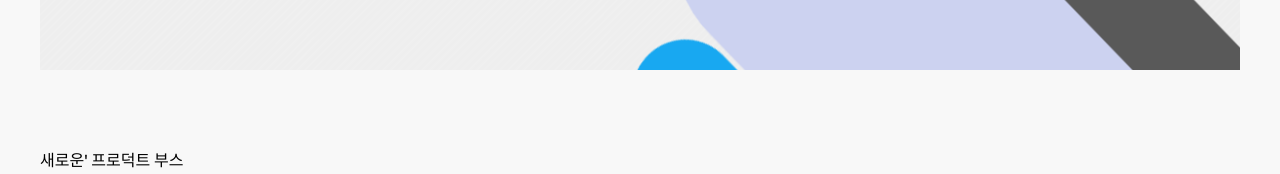
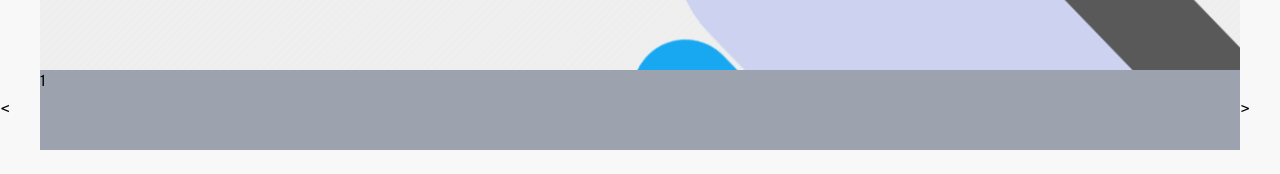
Before and after one commit to mandoong/HAJA-react, a React (Create React App) app: page / in a window 1280 px wide. Shown: the part 534-708 px from the top of the page. Built offline with nearby package versions, Linux system fonts and the light colour scheme.

Commit message:
슬라이더 추가

```diff
--- /dev/null
+++ b/src/components/basic/slider/mySlider.jsx
@@ -0,0 +1,63 @@
+import { useCallback, useEffect, useRef, useState } from "react";
+
+export default function MySlider() {
+  const [isSlide, setIsSlide] = useState(false);
+  const [mouse, setMouse] = useState({});
+
+  const slider = useRef();
+
+  useEffect(() => {
+    const mouseDown = (evt) => {
+      setIsSlide(true);
+
+      setMouse({
+        x: evt.clientX,
+        scroll: slider.current.scrollLeft,
+      });
+    };
+
+    const mouseMove = (evt) => {
+      if (isSlide) {
+        const x = mouse.x - evt.clientX;
+        const data = mouse.scroll + x;
+        slider.current.scrollLeft = data;
+      }
+    };
+
+    const mouseUp = () => {
+      setIsSlide(false);
+    };
+
+    window.addEventListener("mousedown", mouseDown);
+    window.addEventListener("mousemove", mouseMove);
+    window.addEventListener("mouseup", mouseUp);
+
+    return () => {
+      window.removeEventListener("mousedown", mouseDown);
+      window.removeEventListener("mousemove", mouseMove);
+      window.removeEventListener("mouseup", mouseUp);
+    };
+  }, [isSlide]);
+
+  const items = ["1", "2"];
+
+  return (
+    <div className="w-full h-20 flex items-center">
+      <div className="w-10">{"<"}</div>
+      <div
+        className="flex-1 flex flex-nowrap overflow-hidden h-full"
+        ref={slider}
+      >
+        {items.map((e) => {
+          return (
+            <div className="w-full flex-[0_0_100%] bg-gray-400" key={e}>
+              {e}
+            </div>
+          );
+        })}
+      </div>
+
+      <div className="w-10">{">"}</div>
+    </div>
+  );
+}
--- a/src/components/page/projectList/NewProjectSection.jsx
+++ b/src/components/page/projectList/NewProjectSection.jsx
@@ -30,8 +30,8 @@ export default function NewProject() {
     },
   ];
   return (
-    <div className="w-full justify-between">
-      <div className="flex-1">
+    <div className="w-full flex justify-between gap-20">
+      <div className="flex-1 overflow-hidden">
         <div>신규 프로젝트</div>
         <div className="justify-between border rounded-lg p-4">
           <SimpleSlider />
--- a/src/pages/home/index.js
+++ b/src/pages/home/index.js
@@ -1,3 +1,4 @@
+import MySlider from "../../components/basic/slider/mySlider";
 import HomeMainSection from "./MainSection";
 import HomeNewsSection from "./NewsSection";
 
@@ -5,6 +6,7 @@ export default function Home() {
   return (
     <div className="w-full flex justify-center items-center flex-col bg-[#f8f8f8]">
       <HomeMainSection />
+      <MySlider />
       <HomeNewsSection />
     </div>
   );
```
